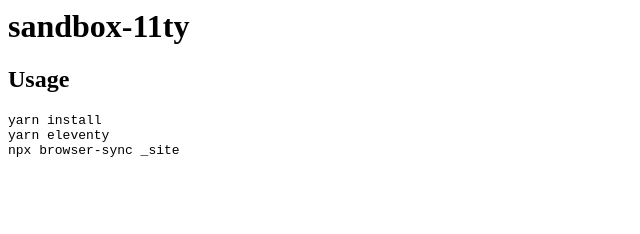
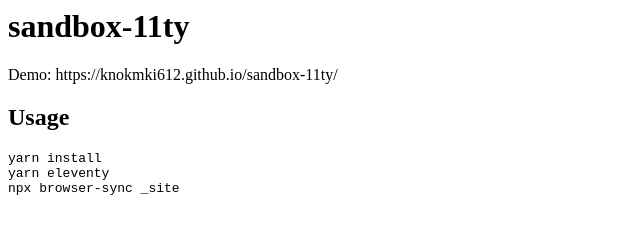
Before and after one commit to knokmki612/sandbox-11ty, a plain HTML site: page README/index.html in a window 1280 px wide. Shown: the whole page, without its empty margins (0-640 px from the left). Drawn offline with Linux system fonts and the light colour scheme.

Commit message:
deploy: a7221c305390a05d0d42d4300d6ca7b75b9cbd76

```diff
--- a/README/index.html
+++ b/README/index.html
@@ -1,4 +1,5 @@
 <h1>sandbox-11ty</h1>
+<p>Demo: https://knokmki612.github.io/sandbox-11ty/</p>
 <h2>Usage</h2>
 <pre><code>yarn install
 yarn eleventy
```
